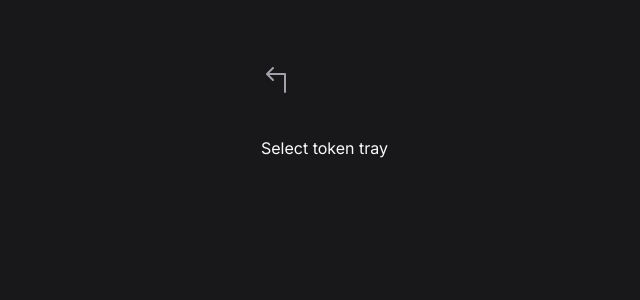
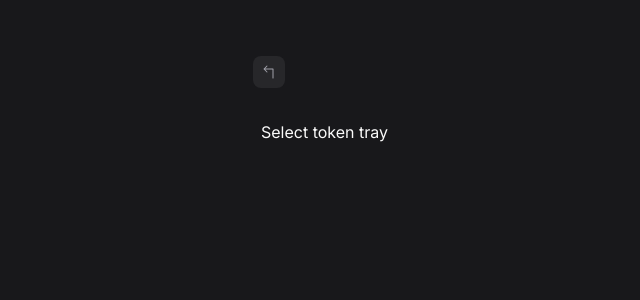
Before and after one commit to gzkdev/ui-playground, a Next.js app: page /select-token-tray in a window 1280 px wide. Shown: the top 300 px of the page, without its empty margins (19-659 px from the left). Built offline with nearby package versions, Linux system fonts and the light colour scheme.

Commit message:
add select token tray

```diff
--- a/src/app/select-token-tray/page.tsx
+++ b/src/app/select-token-tray/page.tsx
@@ -1,21 +1,17 @@
 import Link from "next/link";
+import { ArrowElbowUpLeft } from "@phosphor-icons/react/dist/ssr";
 
 export default function SelectTokenTray() {
   return (
     <div className="max-w-screen-md p-6 mx-auto space-y-40">
       <div className="my-10 space-y-2">
         <div className="flex flex-col gap-10">
-          <Link href="/" className="text-sm">
+          <Link
+            href="/"
+            className="p-2 rounded-lg -m-2 bg-zinc-800 self-start hover:opacity-50 transition hover:text-zinc-100"
+          >
             <span className="sr-only">Home</span>
-            <svg
-              xmlns="http://www.w3.org/2000/svg"
-              width="32"
-              height="32"
-              fill="currentColor"
-              viewBox="0 0 256 256"
-            >
-              <path d="M200,80V224a8,8,0,0,1-16,0V88H67.31l34.35,34.34a8,8,0,0,1-11.32,11.32l-48-48-.06-.07c-.16-.16-.32-.34-.47-.52l-.23-.31a3.71,3.71,0,0,1-.23-.32l-.23-.37a2.91,2.91,0,0,1-.17-.3c-.07-.12-.13-.25-.19-.38s-.1-.21-.15-.33-.09-.25-.14-.37l-.13-.36-.09-.39c0-.13-.07-.25-.1-.37s0-.31-.06-.46,0-.21-.05-.32a8.34,8.34,0,0,1,0-1.58c0-.11,0-.21.05-.32s0-.31.06-.46.06-.24.1-.37l.09-.39.13-.36c.05-.12.09-.25.14-.37s.1-.22.15-.33.12-.26.19-.38a2.91,2.91,0,0,1,.17-.3l.23-.37a3.71,3.71,0,0,1,.23-.32l.23-.31c.15-.18.31-.36.47-.52l.06-.07,48-48a8,8,0,0,1,11.32,11.32L67.31,72H192A8,8,0,0,1,200,80Z"></path>
-            </svg>
+            <ArrowElbowUpLeft />
           </Link>
           <h2>Select token tray</h2>
         </div>
```
